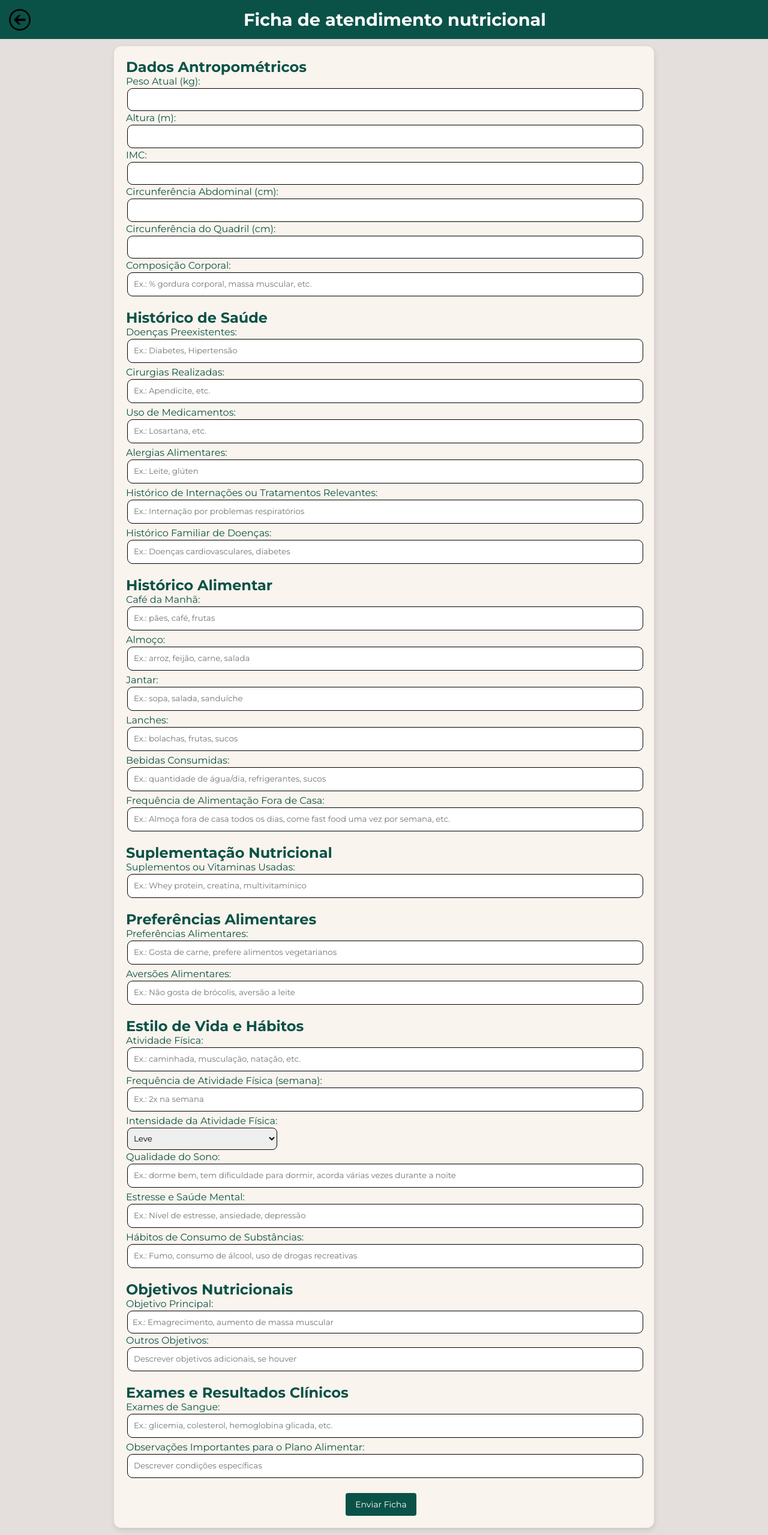
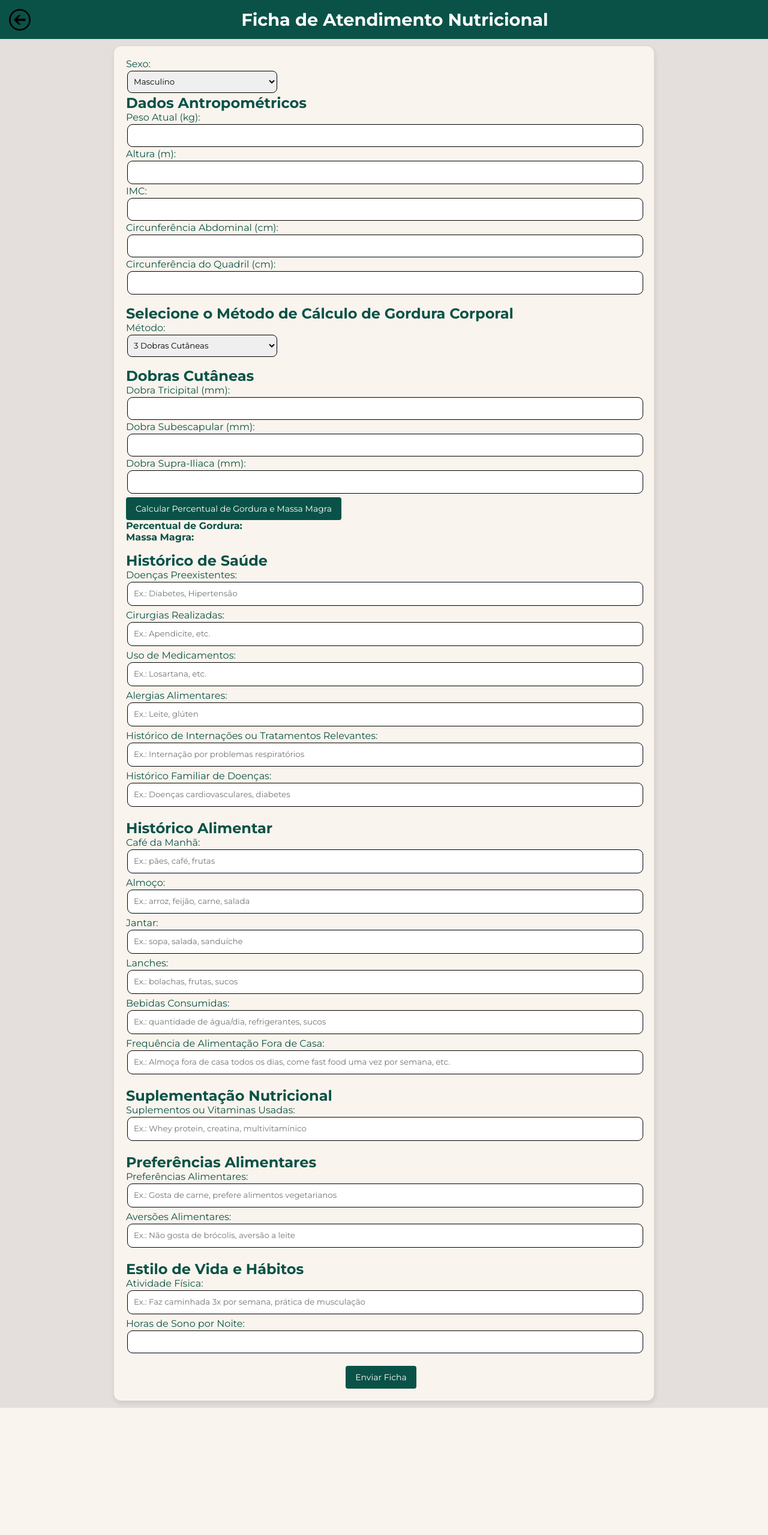
Before and after one commit to cllararibeiro/smartnutri, a Flask app: template templates/nutricionista/consulta.html in a window 1280 px wide. Shown: the whole page at 60% size. After the commit the page ends 2347 px from the top, so only its background shows below. Run offline with Flask 3, Linux system fonts and the light colour scheme; the template is opened without the code that fills it, so the values that code supplies are empty; parts of the project's set-up code (start-up, migrations or seed data) failed here and were passed over.

Commit message:
organizando consulta

```diff
--- a/static/css/cadastro.css
+++ b/static/css/cadastro.css
@@ -12,7 +12,7 @@ body {
     display: flex;
     justify-content: center;
     align-items: center;
-    background:#15ad52;
+    background:#b1ff8ce2;
 }
 
 .container {
@@ -27,7 +27,7 @@ body {
     display: flex;
     justify-content: center;
     align-items: center;
-    background-color: hsla(58, 99%, 68%, 0.984);
+    background-color: #15ad52;
     padding: 1rem;
 }
 
--- a/static/css/login.css
+++ b/static/css/login.css
@@ -13,7 +13,7 @@ body {
     display: flex;
     justify-content: center;
     align-items: center;
-    background: #15ad52; /* Cor de fundo */
+    background: #b1ff8ce2; /* Cor de fundo */
 }
 
 .container {
@@ -28,7 +28,7 @@ body {
     display: flex;
     justify-content: center;
     align-items: center;
-    background-color: hsla(58, 99%, 68%, 0.984); /* Cor de fundo da imagem */
+    background-color: #15ad52; /* Cor de fundo da imagem */
     padding: 1rem;
 }
 
--- a/templates/nutricionista/consulta.html
+++ b/templates/nutricionista/consulta.html
@@ -3,7 +3,7 @@
 <head>
     <meta charset="UTF-8">
     <meta name="viewport" content="width=device-width, initial-scale=1.0">
-    <title>Ficha de atendimento </title>
+    <title>Ficha de Atendimento</title>
     <link rel="stylesheet" type="text/css" href="/static/css/consulta.css">
     <link rel="preconnect" href="https://fonts.googleapis.com">
     <link rel="preconnect" href="https://fonts.gstatic.com" crossorigin>
@@ -12,10 +12,18 @@
 <body>
     <header>
         <a href="{{ url_for('nutricionista.dashboard') }}"><img src="../static/assets/seta.png"></a>
-        <h1>Ficha de atendimento nutricional</h1>
+        <h1>Ficha de Atendimento Nutricional</h1>
     </header>
     <div class="container">
         <form id="form" class="form">
+
+            <div class="input-group">
+                <label for="sexo">Sexo:</label>
+                <select id="sexo" name="sexo" required>
+                    <option value="masculino">Masculino</option>
+                    <option value="feminino">Feminino</option>
+                </select>
+            </div>
 
             <section class="form-section">
                 <h2>Dados Antropométricos</h2>
@@ -39,13 +47,84 @@
                     <label for="circunferenciaQuadril">Circunferência do Quadril (cm):</label>
                     <input type="number" id="circunferenciaQuadril" name="circunferenciaQuadril" step="0.1">
                 </div>
+            </section>
+
+            <!-- Seletor de Método de Cálculo de Gordura -->
+            <section class="form-section">
+                <h2>Selecione o Método de Cálculo de Gordura Corporal</h2>
                 <div class="input-group">
-                    <label for="composicaoCorporal">Composição Corporal:</label>
-                    <textarea type="text" id="composicaoCorporal" name="composicaoCorporal" placeholder="Ex.: % gordura corporal, massa muscular, etc."></textarea>
+                    <label for="metodo">Método:</label>
+                    <select id="metodo" name="metodo" onchange="toggleDobras()">
+                        <option value="3">3 Dobras Cutâneas</option>
+                        <option value="7">7 Dobras Cutâneas</option>
+                    </select>
                 </div>
             </section>
 
-             <section class="form-section">
+            <!-- Seção de Dobras Cutâneas -->
+            <section class="form-section" id="dobras-section">
+                <h2>Dobras Cutâneas</h2>
+                <!-- Formulário para 3 dobras -->
+                <div id="dobras-3" class="dobras-group">
+                    <div class="input-group">
+                        <label for="dobraTricipital">Dobra Tricipital (mm):</label>
+                        <input type="number" id="dobraTricipital" name="dobraTricipital" step="0.1">
+                    </div>
+                    <div class="input-group">
+                        <label for="dobraSubescapular">Dobra Subescapular (mm):</label>
+                        <input type="number" id="dobraSubescapular" name="dobraSubescapular" step="0.1">
+                    </div>
+                    <div class="input-group">
+                        <label for="dobraSupraIliaca">Dobra Supra-Iliaca (mm):</label>
+                        <input type="number" id="dobraSupraIliaca" name="dobraSupraIliaca" step="0.1">
+                    </div>
+                </div>
+
+                <!-- Formulário para 7 dobras -->
+                <div id="dobras-7" class="dobras-group" style="display: none;">
+                    <div class="input-group">
+                        <label for="dobraAbdominal">Dobra Abdominal (mm):</label>
+                        <input type="number" id="dobraAbdominal" name="dobraAbdominal" step="0.1">
+                    </div>
+                    <div class="input-group">
+                        <label for="dobraPeitoral">Dobra Peitoral (mm):</label>
+                        <input type="number" id="dobraPeitoral" name="dobraPeitoral" step="0.1">
+                    </div>
+                    <div class="input-group">
+                        <label for="dobraCoxa">Dobra da Coxa (mm):</label>
+                        <input type="number" id="dobraCoxa" name="dobraCoxa" step="0.1">
+                    </div>
+                    <div class="input-group">
+                        <label for="dobraAxilar">Dobra Axilar (mm):</label>
+                        <input type="number" id="dobraAxilar" name="dobraAxilar" step="0.1">
+                    </div>
+                    <div class="input-group">
+                        <label for="dobraSubabdominal">Dobra Subabdominal (mm):</label>
+                        <input type="number" id="dobraSubabdominal" name="dobraSubabdominal" step="0.1">
+                    </div>
+                    <div class="input-group">
+                        <label for="dobraGlutea">Dobra Glútea (mm):</label>
+                        <input type="number" id="dobraGlutea" name="dobraGlutea" step="0.1">
+                    </div>
+                    <div class="input-group">
+                        <label for="dobraToracica">Dobra Torácica (mm):</label>
+                        <input type="number" id="dobraToracica" name="dobraToracica" step="0.1">
+                    </div>
+                </div>
+
+                <!-- Botão para Calcular -->
+                <div class="input-group">
+                    <button type="button" onclick="calcularPercentualGordura()">Calcular Percentual de Gordura e Massa Magra</button>
+                </div>
+
+                <!-- Exibição dos resultados -->
+                <div id="resultados">
+                    <p><strong>Percentual de Gordura: </strong><span id="percentualGordura"></span></p>
+                    <p><strong>Massa Magra: </strong><span id="massaMagra"></span></p>
+                </div>
+            </section>
+
+            <section class="form-section">
                 <h2>Histórico de Saúde</h2>
                 <div class="input-group">
                     <label for="doencas">Doenças Preexistentes:</label>
@@ -72,7 +151,6 @@
                     <textarea id="historicoFamiliar" name="historicoFamiliar" placeholder="Ex.: Doenças cardiovasculares, diabetes"></textarea>
                 </div>
             </section>
-
 
             <section class="form-section">
                 <h2>Histórico Alimentar</h2>
@@ -110,7 +188,6 @@
                 </div>
             </section>
 
-
             <section class="form-section">
                 <h2>Preferências Alimentares</h2>
                 <div class="input-group">
@@ -123,66 +200,17 @@
                 </div>
             </section>
 
-
             <section class="form-section">
                 <h2>Estilo de Vida e Hábitos</h2>
                 <div class="input-group">
                     <label for="atividadeFisica">Atividade Física:</label>
-                    <textarea id="atividadeFisica" name="atividadeFisica" placeholder="Ex.: caminhada, musculação, natação, etc."></textarea>
+                    <textarea id="atividadeFisica" name="atividadeFisica" placeholder="Ex.: Faz caminhada 3x por semana, prática de musculação"></textarea>
                 </div>
                 <div class="input-group">
-                    <label for="frequenciaAtividade">Frequência de Atividade Física (semana):</label>
-                    <textarea id="frequenciaAtividade" name="frequenciaAtividade" placeholder="Ex.: 2x na semana"></textarea>
-                </div>
-                <div class="input-group">
-                    <label for="intensidadeAtividade">Intensidade da Atividade Física:</label>
-                    <select id="intensidadeAtividade" name="intensidadeAtividade">
-                        <option value="leve">Leve</option>
-                        <option value="moderada">Moderada</option>
-                        <option value="intensa">Intensa</option>
-                        <option value="sedentario">Sedentário</option>
-                    </select>
-                </div>
-                <div class="input-group">
-                    <label for="qualidadeSono">Qualidade do Sono:</label>
-                    <textarea id="qualidadeSono" name="qualidadeSono" placeholder="Ex.: dorme bem, tem dificuldade para dormir, acorda várias vezes durante a noite"></textarea>
-                </div>
-                <div class="input-group">
-                    <label for="nivelEstresse">Estresse e Saúde Mental:</label>
-                    <textarea id="nivelEstresse" name="nivelEstresse" placeholder="Ex.: Nível de estresse, ansiedade, depressão"></textarea>
-                </div>
-                <div class="input-group">
-                    <label for="habitosSubstancias">Hábitos de Consumo de Substâncias:</label>
-                    <textarea id="habitosSubstancias" name="habitosSubstancias" placeholder="Ex.: Fumo, consumo de álcool, uso de drogas recreativas"></textarea>
+                    <label for="horasSono">Horas de Sono por Noite:</label>
+                    <input type="number" id="horasSono" name="horasSono" step="0.1">
                 </div>
             </section>
-
-
-            <section class="form-section">
-                <h2>Objetivos Nutricionais</h2>
-                <div class="input-group">
-                    <label for="objetivoPrincipal">Objetivo Principal:</label>
-                    <input type="text" id="objetivoPrincipal" name="objetivoPrincipal" placeholder="Ex.: Emagrecimento, aumento de massa muscular">
-                </div>
-                <div class="input-group">
-                    <label for="outrosObjetivos">Outros Objetivos:</label>
-                    <textarea id="outrosObjetivos" name="outrosObjetivos" placeholder="Descrever objetivos adicionais, se houver"></textarea>
-                </div>
-            </section>
-
-
-            <section class="form-section">
-                <h2>Exames e Resultados Clínicos</h2>
-                <div class="input-group">
-                    <label for="exames">Exames de Sangue:</label>
-                    <textarea id="exames" name="exames" placeholder="Ex.: glicemia, colesterol, hemoglobina glicada, etc."></textarea>
-                </div>
-                <div class="input-group">
-                    <label for="observacoes">Observações Importantes para o Plano Alimentar:</label>
-                    <textarea id="observacoes" name="observacoes" placeholder="Descrever condições específicas"></textarea>
-                </div>
-            </section>
-
 
             <div class="form-footer">
                 <button type="submit">Enviar Ficha</button>
@@ -190,5 +218,78 @@
 
         </form>
     </div>
+
+    <script>
+        function toggleDobras() {
+            const metodo = document.getElementById('metodo').value;
+            if (metodo === '3') {
+                document.getElementById('dobras-3').style.display = 'block';
+                document.getElementById('dobras-7').style.display = 'none';
+            } else {
+                document.getElementById('dobras-3').style.display = 'none';
+                document.getElementById('dobras-7').style.display = 'block';
+            }
+        }
+
+        function calcularPercentualGordura() {
+            const peso = parseFloat(document.getElementById('peso').value);
+            const altura = parseFloat(document.getElementById('altura').value);
+            const idade = parseFloat(document.getElementById('idade') ? document.getElementById('idade').value : 0); // Idade pode ser opcional
+            const sexo = document.getElementById('sexo').value; // Captura o sexo do paciente
+            const metodo = document.getElementById('metodo').value;
+
+            // Verifica se os campos necessários foram preenchidos corretamente
+            if (isNaN(peso) || isNaN(altura)) {
+                alert('Por favor, insira peso e altura válidos.');
+                return;
+            }
+
+            let percentualGordura = 0;
+            let massaMagra = 0;
+
+            if (metodo === '3') {
+                // 3 dobras
+                const tricipital = parseFloat(document.getElementById('dobraTricipital').value);
+                const subescapular = parseFloat(document.getElementById('dobraSubescapular').value);
+                const supraIliaca = parseFloat(document.getElementById('dobraSupraIliaca').value);
+                const somaDobras = tricipital + subescapular + supraIliaca;
+
+                // Fórmula para 3 dobras (exemplo considerando o sexo)
+                if (sexo === 'masculino') {
+                    percentualGordura = (0.29288 * somaDobras) - (0.0005 * somaDobras * somaDobras) + (0.15845 * idade) - 5.76377;
+                } else if (sexo === 'feminino') {
+                    percentualGordura = (0.29669 * somaDobras) - (0.00043 * somaDobras * somaDobras) + (0.15595 * idade) - 6.03522;
+                }
+
+                massaMagra = peso - (peso * (percentualGordura / 100));
+            } else {
+                // 7 dobras
+                const abdominal = parseFloat(document.getElementById('dobraAbdominal').value);
+                const peitoral = parseFloat(document.getElementById('dobraPeitoral').value);
+                const coxa = parseFloat(document.getElementById('dobraCoxa').value);
+                const axilar = parseFloat(document.getElementById('dobraAxilar').value);
+                const subabdominal = parseFloat(document.getElementById('dobraSubabdominal').value);
+                const glutea = parseFloat(document.getElementById('dobraGlutea').value);
+                const toracica = parseFloat(document.getElementById('dobraToracica').value);
+                const somaDobras = abdominal + peitoral + coxa + axilar + subabdominal + glutea + toracica;
+
+                // Fórmula para 7 dobras (exemplo considerando o sexo)
+                if (sexo === 'masculino') {
+                    percentualGordura = (0.29288 * somaDobras) - (0.0005 * somaDobras * somaDobras) + (0.15845 * idade) - 5.76377;
+                } else if (sexo === 'feminino') {
+                    percentualGordura = (0.29669 * somaDobras) - (0.00043 * somaDobras * somaDobras) + (0.15595 * idade) - 6.03522;
+                }
+
+                massaMagra = peso - (peso * (percentualGordura / 100));
+            }
+
+            // Exibir os resultados
+            document.getElementById('percentualGordura').textContent = percentualGordura.toFixed(2) + '%';
+            document.getElementById('massaMagra').textContent = massaMagra.toFixed(2) + ' kg';
+        }
+
+        window.onload = toggleDobras;
+    </script>
+
 </body>
 </html>
```
Also changed, not shown: models/models.py (+10 -2 lines).
